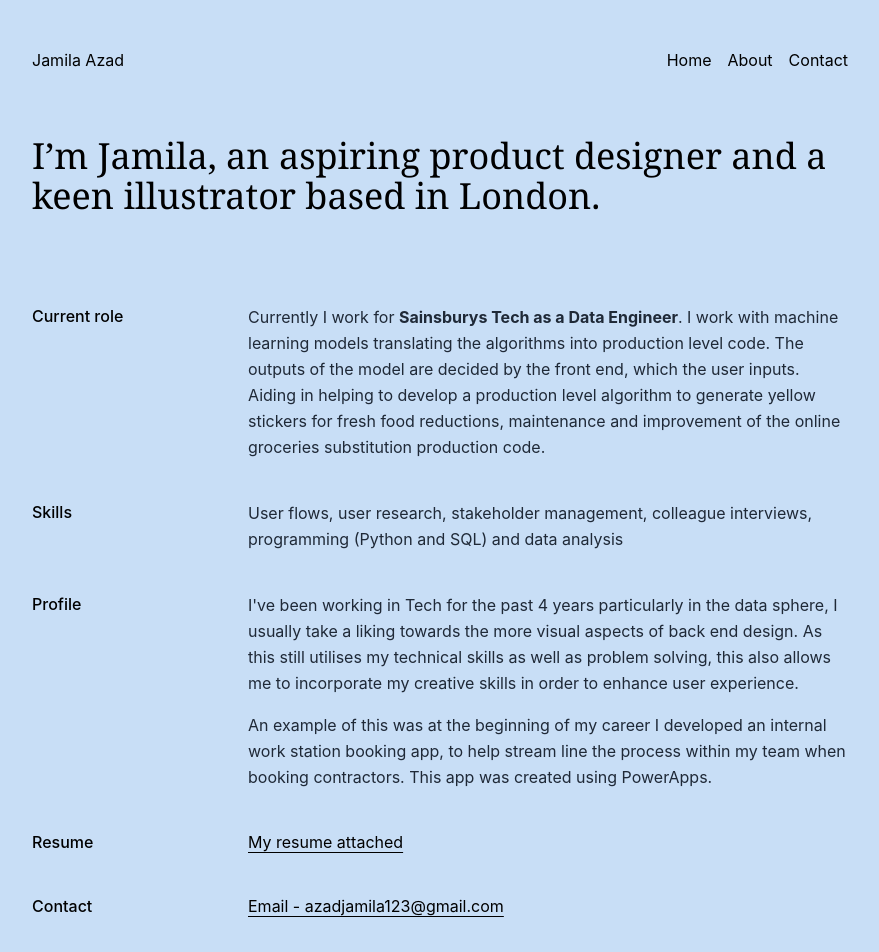
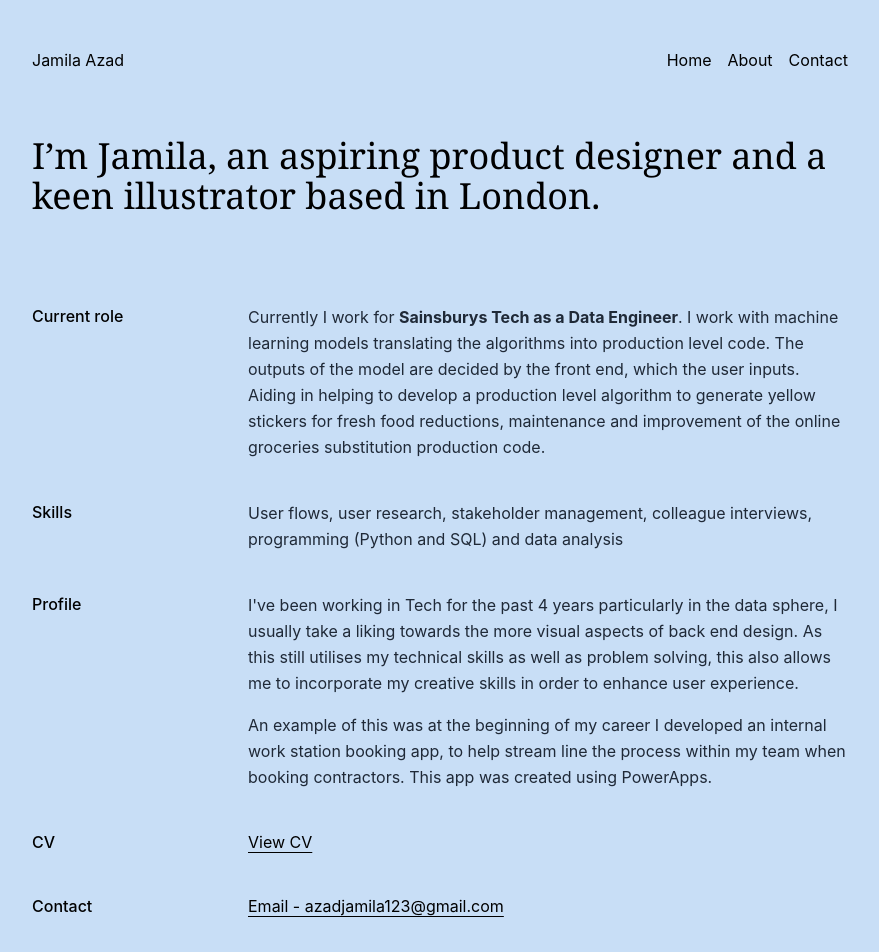
Before and after one commit to milajo2/portfolio, a React (Create React App) app: page /about in a window 1280 px wide. Shown: the top 952 px of the page, without its empty margins (200-1079 px from the left). Built offline with nearby package versions, Linux system fonts and the light colour scheme.

Commit message:
Added CV

```diff
--- a/src/components/About.tsx
+++ b/src/components/About.tsx
@@ -1,3 +1,5 @@
+import { getAssetPath } from "../utils/assets";
+
 const About = () => {
   return (
     <div className="flex flex-col items-center gap-8 px-4">
@@ -50,11 +52,16 @@ const About = () => {
             </div>
           </div>
 
-          {/* Resume */}
+          {/* CV */}
           <div className="grid grid-cols-1 md:grid-cols-[200px_1fr] gap-4">
-            <span className="font-medium">Resume</span>
-            <a href="/path-to-your-resume.pdf" className="underline underline-offset-4">
-              My resume attached
+            <span className="font-medium">CV</span>
+            <a
+              href={getAssetPath('Jamila_Product_Design_CV_updated.pdf')}
+              target="_blank"
+              rel="noopener noreferrer"
+              className="underline underline-offset-4"
+            >
+              View CV
             </a>
           </div>
 
```
Also changed, not shown: 1 other file (tests, documents, lock files or other folders).
